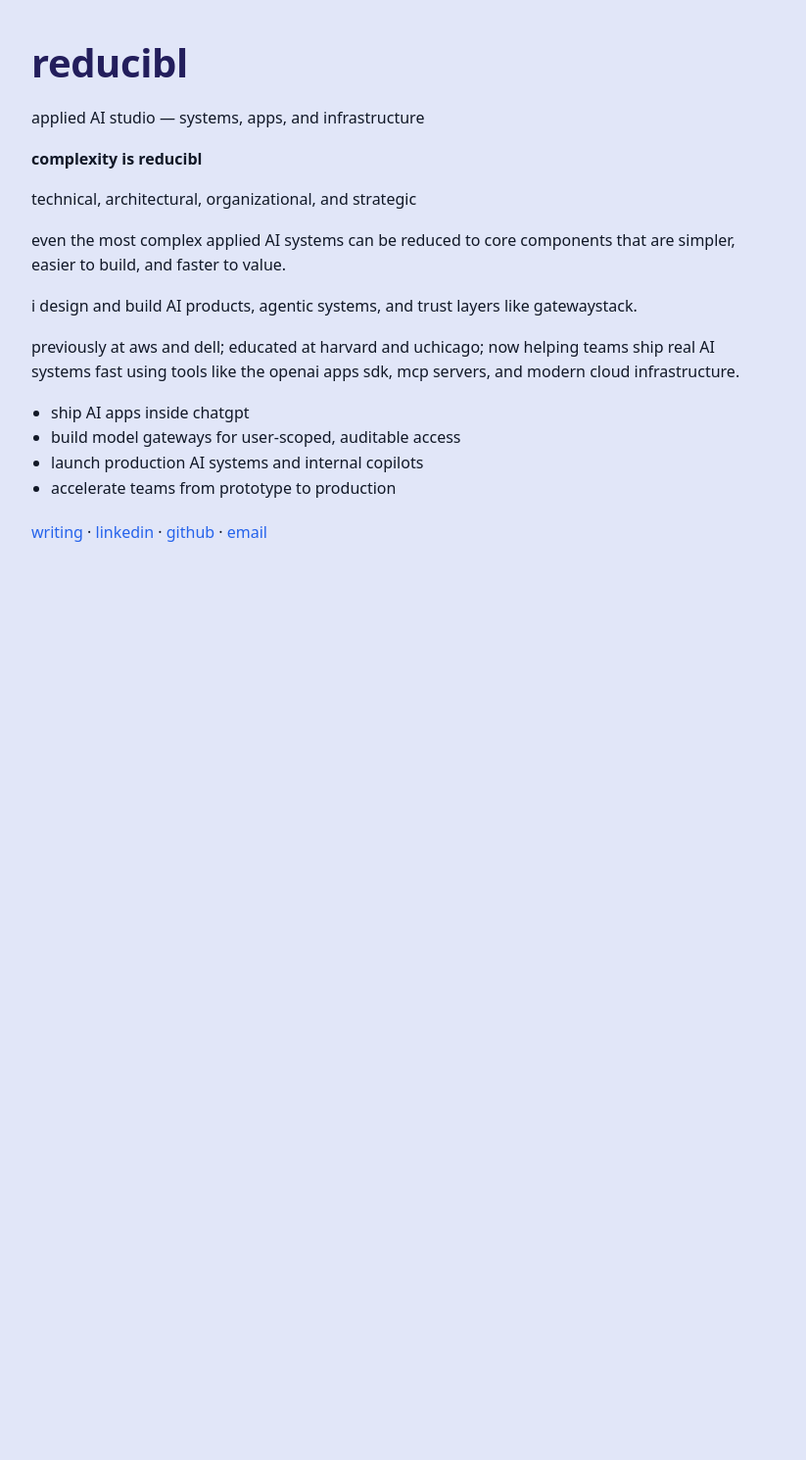
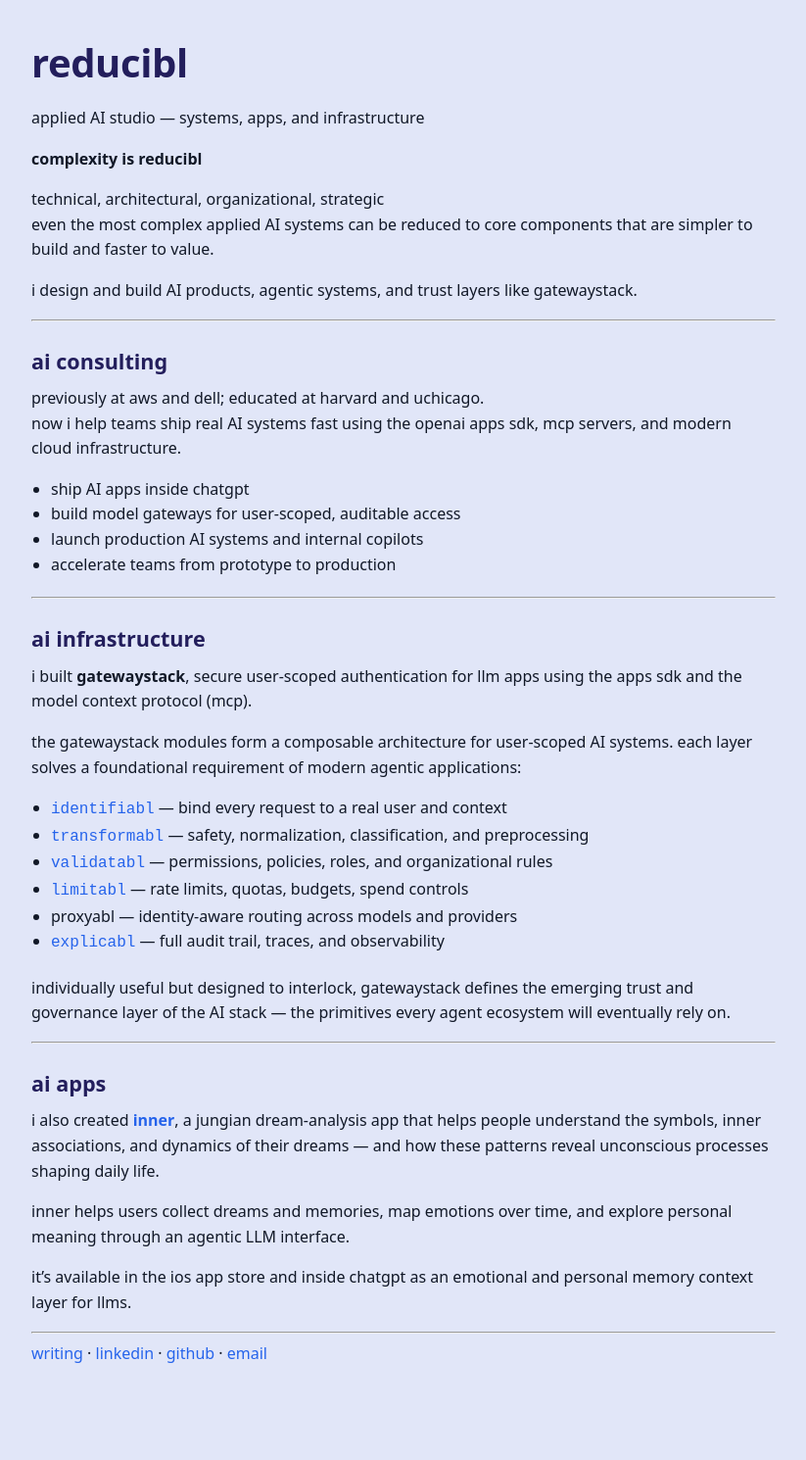
Before and after one commit to davidcrowe/reducibl.com, a Jekyll site: the page built from index.md, in a window 1280 px wide. Shown: the whole page at 98% size, without its empty margins (228-1051 px from the left). Built offline with Jekyll 4.4.1, drawn with Linux system fonts in a browser that asks for light colours; before the commit the page ends 900 px from its top, so only the background shows below that.

Commit message:
ux experimentation

```diff
--- a/index.md
+++ b/index.md
@@ -7,21 +7,52 @@ title: reducibl
 
 applied AI studio — systems, apps, and infrastructure
 
-
-
 **complexity is reducibl**
 
-technical, architectural, organizational, and strategic
-
-even the most complex applied AI systems can be reduced to core components that are simpler, easier to build, and faster to value.
+technical, architectural, organizational, strategic
+even the most complex applied AI systems can be reduced to core components that are simpler to build and faster to value.
 
 i design and build AI products, agentic systems, and trust layers like gatewaystack.
 
-previously at aws and dell; educated at harvard and uchicago; now helping teams ship real AI systems fast using tools like the openai apps sdk, mcp servers, and modern cloud infrastructure.
+---
+
+## ai consulting
+
+previously at aws and dell; educated at harvard and uchicago.
+now i help teams ship real AI systems fast using the openai apps sdk, mcp servers, and modern cloud infrastructure.
 
 - ship AI apps inside chatgpt
 - build model gateways for user-scoped, auditable access
 - launch production AI systems and internal copilots
 - accelerate teams from prototype to production
 
+---
+
+## ai infrastructure
+
+i built **gatewaystack**, secure user-scoped authentication for llm apps using the apps sdk and the model context protocol (mcp).
+
+the gatewaystack modules form a composable architecture for user-scoped AI systems. each layer solves a foundational requirement of modern agentic applications:
+
+- [`identifiabl`](https://identifiabl.com) — bind every request to a real user and context
+- [`transformabl`](https://transformabl.com) — safety, normalization, classification, and preprocessing
+- [`validatabl`](https://validatabl.com) — permissions, policies, roles, and organizational rules
+- [`limitabl`](https://limitabl.com) — rate limits, quotas, budgets, spend controls
+- proxyabl — identity-aware routing across models and providers
+- [`explicabl`](https://explicabl.com) — full audit trail, traces, and observability
+
+individually useful but designed to interlock, gatewaystack defines the emerging trust and governance layer of the AI stack — the primitives every agent ecosystem will eventually rely on.
+
+---
+
+## ai apps
+
+i also created [**inner**](https://innerdreamapp.com), a jungian dream-analysis app that helps people understand the symbols, inner associations, and dynamics of their dreams — and how these patterns reveal unconscious processes shaping daily life.
+
+inner helps users collect dreams and memories, map emotions over time, and explore personal meaning through an agentic LLM interface.
+
+it’s available in the ios app store and inside chatgpt as an emotional and personal memory context layer for llms.
+
+---
+
 [writing](/writing) · [linkedin](https://www.linkedin.com/in/mrdavidcrowe) · [github](https://github.com/davidcrowe) · [email](mailto:david.paul.crowe@gmail.com)
```
